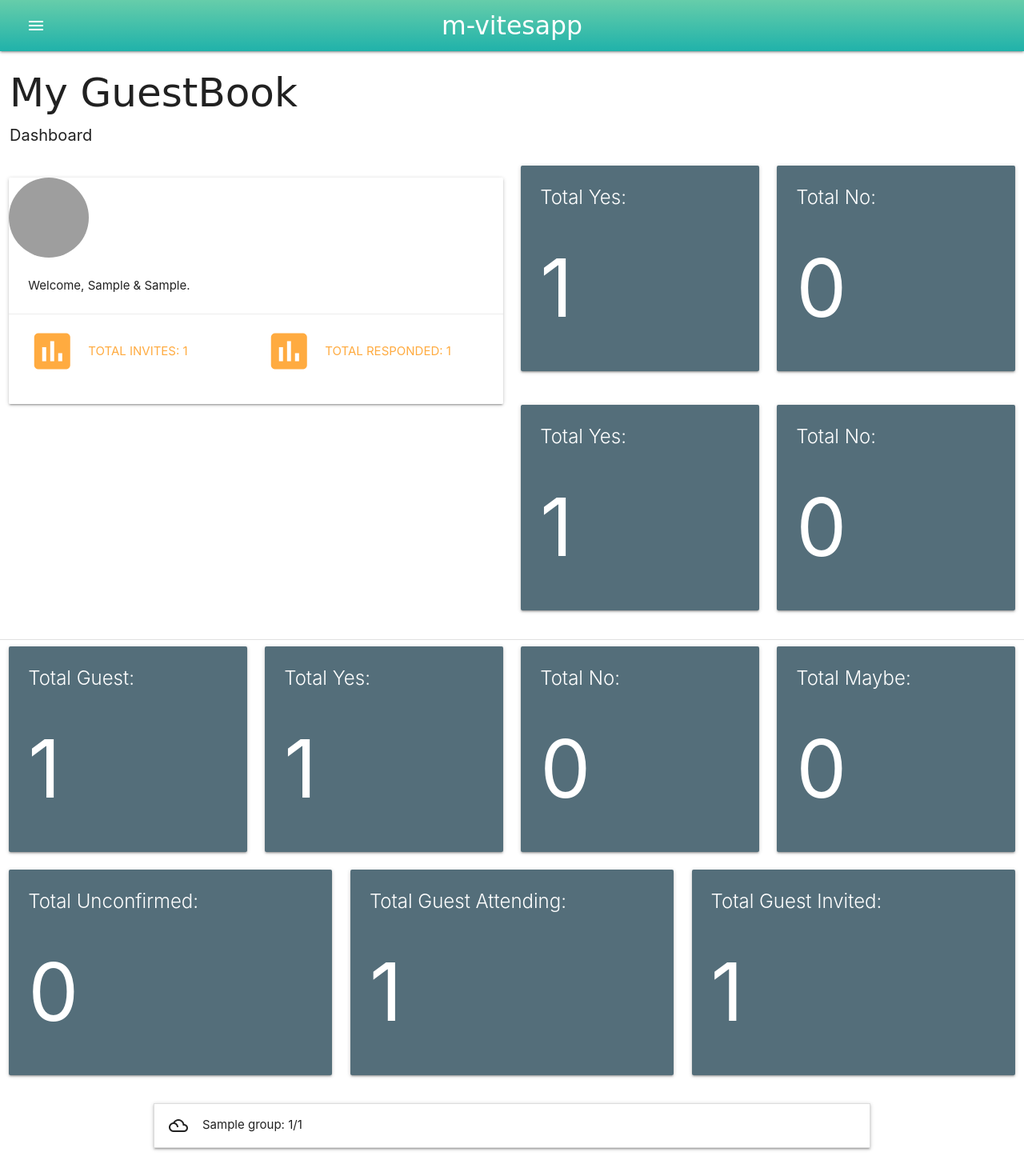
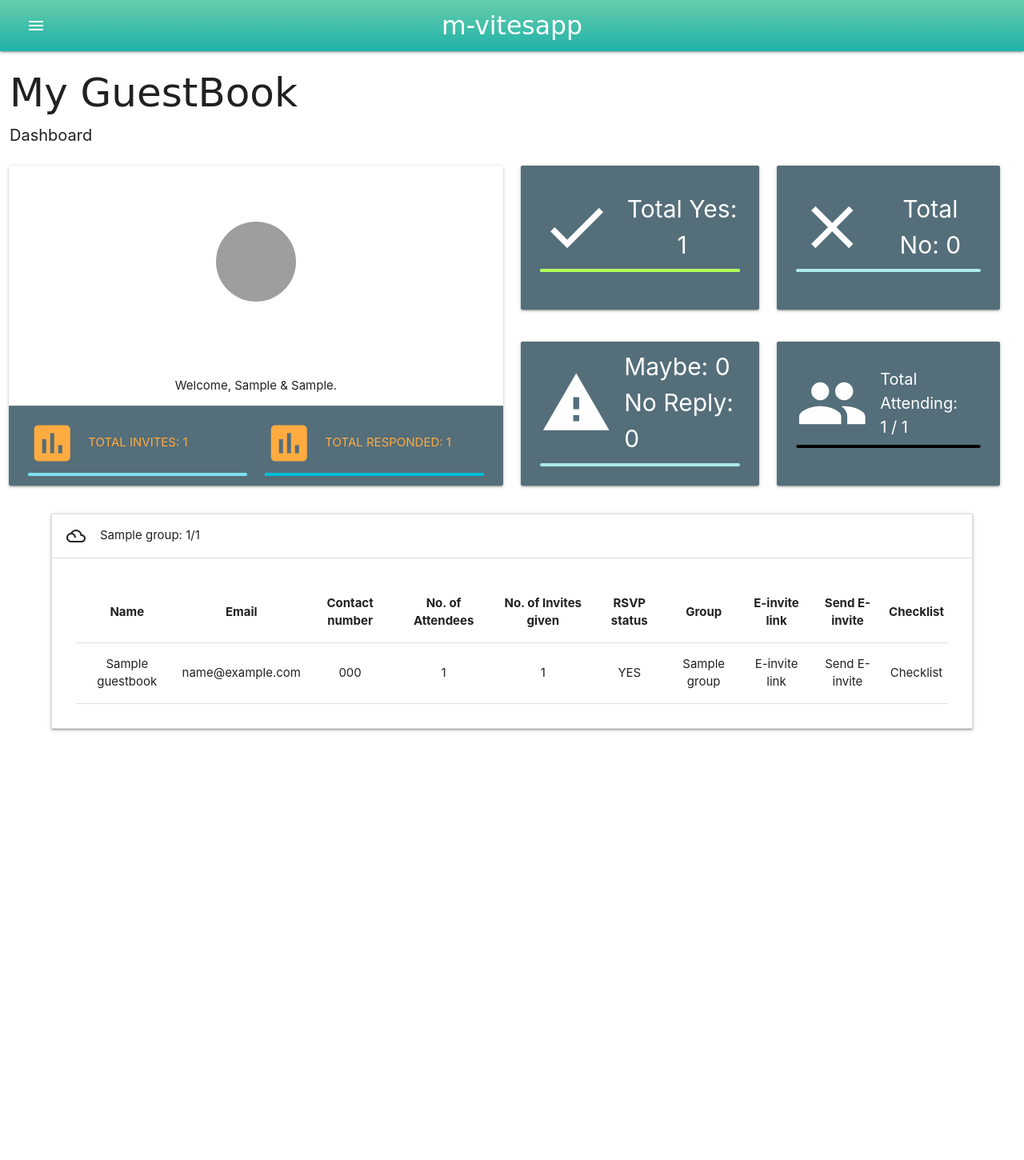
Before and after one commit to itmacronoobs/e-invite, a Django app: page /mvitesapp/guestbook in a window 1280 px wide. Shown: the whole page at 80% size. After the commit the page ends 914 px from the top, so only its background shows below. Run offline with Django 3.2, Linux system fonts and the light colour scheme; tables that the repository leaves empty hold one stand-in row (values such as "Sample post"); some libraries are stand-ins or nearby versions; some web fonts are replaced; grey boxes are pictures that could not be loaded.

Commit message:
guestbook dashboard settled

```diff
--- a/mvites/mvitesapp/static/css/style.css
+++ b/mvites/mvitesapp/static/css/style.css
@@ -1,6 +1,4 @@
-#sum {
-    font-size: 100px !important
-}
+
 
 @-webkit-keyframes fadeIn { from { opacity:0; } to { opacity:1; } }
 @-moz-keyframes fadeIn { from { opacity:0; } to { opacity:1; } }
--- a/mvites/mvitesapp/templates/mvitesapp/guestbook.html
+++ b/mvites/mvitesapp/templates/mvitesapp/guestbook.html
@@ -11,41 +11,50 @@
 
             </div>
 
-<div style="height:600px;">
+
 <div class="row">
 
-    <div class="col s6">
-        <div class="section">
-                <div class="card">
-                        <div class="card-image">
-                          <img id="rounded" src="{%static "img/firsuzy.jif" %}">
+    <div class="col s12 m6 l6">
+
+                <div class="card" style="height:400px;">
+                        <div class="card-image valign-wrapper" style="height:60%;">
+                          <img id="rounded" class="center-block" src="{%static "img/firsuzy.jif" %}">
 
                         </div>
-                        <div class="card-content">
+                        <div class="card-content center" style="height:15%;">
                             {%for customer in customer%}
                           <p>Welcome, {{customer.bride}} & {{customer.groom}}.</p>
                             {% endfor %}
                         </div>
-                        <div class="card-action">
+                        <div class="card-action blue-grey darken-1 " style="height:25%;">
                           <div class="row">
-                              <div class="col s6">
+                              <div class="col l6 s6">
                                 <a class="valign-wrapper"><i class="material-icons medium left">insert_chart</i>Total Invites: {{guest_count}}</a>
+                                <div class="progress cyan">
+                                        <div class="determinate cyan lighten-3" style="width: {{bar_totalinvites}} "></div>
+                                </div>
                               </div>
-                              <div class="col s6">
+                              <div class="col l6 s6">
                                     <a class="valign-wrapper"><i class="material-icons medium left">insert_chart</i>Total Responded: {{total_responded}}</a>
+                                    <div class="progress cyan lighten-3">
+                                            <div class="determinate cyan" style="width: {{bar_totalresponded}} "></div>
+                                    </div>
                                 </div>
+
                           </div>
                         </div>
-                      </div>
-        </div>
+                </div>
 
     </div>
-    <div class="col l6">
-            <div class="row">
-                    <div class="col l6">
-                            <div class="card blue-grey darken-1">
+    <div class="col s12 m6 l6" style="height:400px;">
+            <div class="row no-pad-bot" style="height:50%;">
+                    <div class="col l6"style="min-height:95%;height:95%;width:50%;">
+                            <div class="card blue-grey darken-1 valign-wrapper center"style="min-height:95%;height:95%;" >
                                     <div class="card-content white-text">
-                                        <span class="card-title activator">Total Yes: <br/> <h1 id="sum">{{rsvp_yes}}</h1></span>
+                                        <div class="valign-wrapper"><i class="material-icons large left">check</i><span style="font-size:30px;">Total Yes: {{rsvp_yes}}</span> </div>
+                                        <div class="progress">
+                                                <div class="determinate light-green accent-2" style="width: {{bar_yes}}"></div>
+                                        </div>
                                     </div>
                                     <div class="card-reveal">
                                         <span class="card-title grey-text text-darken-4">Attending<i class="material-icons right">close</i></span>
@@ -55,13 +64,17 @@
                                         {% endif %}
                                         {% endfor %}
                                     </div>
-                                </div>
+                            </div>
                     </div>
-                    <div class="col l6">
-                            <div class="card blue-grey darken-1">
+                    <div class="col l6"style="min-height:95%;height:95%;width:47%;">
+                            <div class="card blue-grey darken-1 valign-wrapper center"style="min-height:95%;height:95%;" >
                                     <div class="card-content white-text">
-                                        <span class="card-title">Total No: <br/> <h1 class="activator"id="sum"> {{rsvp_no}}</h1></span>
+                                            <div class="valign-wrapper"><i class="material-icons large left">close</i><span style="font-size:30px;">Total No: {{rsvp_no}}</span> </div>
+                                            <div class="progress">
+                                                    <div class="determinate red" style="width: {{bar_no}}"></div>
+                                            </div>
                                     </div>
+
                                     <div class="card-reveal">
                                         <span class="card-title grey-text text-darken-4">Attending<i class="material-icons right">close</i></span>
                                         {% for guest in guestbook %}
@@ -70,14 +83,21 @@
                                         {% endif %}
                                         {% endfor %}
                                     </div>
-                                </div>
+                            </div>
                     </div>
-                </div>
-                <div class="row">
-                        <div class="col l6">
-                                <div class="card blue-grey darken-1">
+            </div>
+
+
+
+                <div class="row no-pad-bot" style="height:50%;">
+                        <div class="col l6" style="min-height:95%;height:95%;width:50%;" >
+                                <div class="card blue-grey darken-1 valign-wrapper" style="min-height:95%;height:95%;" >
                                         <div class="card-content white-text">
-                                            <span class="card-title activator">Total Yes: <br/> <h1 id="sum">{{rsvp_yes}}</h1></span>
+                                                <div class="valign-wrapper"><i class="material-icons large left">warning</i><span style="font-size:30px;"> Maybe: {{rsvp_maybe}}<br> No Reply: {{ rsvp_unconfirmed }}</span> </div>
+                                                <div class="progress">
+                                                        <div class="determinate orange" style="width: {{bar_unconfirmed}}"></div>
+                                                        <div class="determinate red" style="width: {{ bar_maybe }}"></div>
+                                                </div>
                                         </div>
                                         <div class="card-reveal">
                                             <span class="card-title grey-text text-darken-4">Attending<i class="material-icons right">close</i></span>
@@ -87,12 +107,17 @@
                                             {% endif %}
                                             {% endfor %}
                                         </div>
-                                    </div>
+                                </div>
                         </div>
-                        <div class="col l6">
-                                <div class="card blue-grey darken-1">
+                        <div class="col l6" style="min-height:95%;height:95%;width:47%;">
+                                <div class="card blue-grey darken-1 valign-wrapper" style="min-height:95%;height:95%;">
                                         <div class="card-content white-text">
-                                            <span class="card-title">Total No: <br/> <h1 class="activator"id="sum"> {{rsvp_no}}</h1></span>
+                                                <div class="valign-wrapper"><i class="material-icons large left">people</i>
+                                                    <span style="font-size:20px;">Total Attending: <br>{{ guest_attending.total }} / {{guest_invited.total}}</span>
+                                                </div>
+                                                <div class="progress white">
+                                                        <div class="determinate black" style="width: {{bar_attending}}"></div>
+                                                </div>
                                         </div>
                                         <div class="card-reveal">
                                             <span class="card-title grey-text text-darken-4">Attending<i class="material-icons right">close</i></span>
@@ -109,120 +134,15 @@
 
 </div>
 
-</div>
-
-<div class="divider"></div>
-
-
-
-  <div class="row">
-        <div class="col s3">
-            <div class="card blue-grey darken-1">
-                <div class="card-content white-text">
-                    <span class="card-title activator">Total Guest: <br/> <h1 id="sum">{{guest_count}}</h1> </span>
-                </div>
-                <div class="card-reveal">
-                    <span class="card-title grey-text text-darken-4">Attending<i class="material-icons right">close</i></span>
-                    {% for guest in guestbook %}
-                    <p>{{guest.name}}</p>
-                    {% endfor %}
-                </div>
-            </div>
-        </div>
-        <div class="col s3">
-            <div class="card blue-grey darken-1">
-                <div class="card-content white-text">
-                    <span class="card-title activator">Total Yes: <br/> <h1 id="sum">{{rsvp_yes}}</h1></span>
-                </div>
-                <div class="card-reveal">
-                    <span class="card-title grey-text text-darken-4">Attending<i class="material-icons right">close</i></span>
-                    {% for guest in guestbook %}
-                    {% if guest.rsvp.status == "YES" %}
-                    <p>{{guest.name}}</p>
-                    {% endif %}
-                    {% endfor %}
-                </div>
-            </div>
-        </div>
-        <div class="col s3">
-            <div class="card blue-grey darken-1">
-                <div class="card-content white-text">
-                    <span class="card-title">Total No: <br/> <h1 class="activator"id="sum"> {{rsvp_no}}</h1></span>
-                </div>
-                <div class="card-reveal">
-                    <span class="card-title grey-text text-darken-4">Attending<i class="material-icons right">close</i></span>
-                    {% for guest in guestbook %}
-                    {% if guest.rsvp.status == "NO" %}
-                    <p>{{guest.name}}</p>
-                    {% endif %}
-                    {% endfor %}
-                </div>
-            </div>
-        </div>
-        <div class="col s3">
-            <div class="card blue-grey darken-1">
-                <div class="card-content white-text">
-                    <span class="card-title">Total Maybe: <br/> <h1 class="activator" id="sum"> {{rsvp_maybe}}</h1></span>
-                </div>
-                <div class="card-reveal">
-                    <span class="card-title grey-text text-darken-4">Attending<i class="material-icons right">close</i></span>
-                    {% for guest in guestbook %}
-                    {% if guest.rsvp.status == "MAYBE" %}
-                    <p>{{guest.name}}</p>
-                    {% endif %}
-                    {% endfor %}
-                </div>
-            </div>
-        </div>
-        <div class="col s4">
-            <div class="card blue-grey darken-1">
-                <div class="card-content white-text">
-                    <span class="card-title">Total Unconfirmed: <br/> <h1 class="activator" id="sum"> {{rsvp_unconfirmed}}</h1></span>
-                </div>
-                <div class="card-reveal">
-                    <span class="card-title grey-text text-darken-4">Attending<i class="material-icons right">close</i></span>
-                    {% for guest in guestbook %}
-                    {% if guest.rsvp.status == "UNCONFIRMED" %}
-                    <p>{{guest.name}}</p>
-                    {% endif %}
-                    {% endfor %}
-                </div>
-            </div>
-        </div>
-        <div class="col s4">
-            <div class="card blue-grey darken-1">
-                <div class="card-content white-text">
-                    <span class="card-title">Total Guest Attending: <br/> <h1 class="activator" id="sum"> {{guest_attending.total}}</h1></span>
-                </div>
-                <div class="card-reveal">
-                    <span class="card-title grey-text text-darken-4">Guests Attending<i class="material-icons right">close</i></span>
-                    {% for guest in guestbook %}
-                    <p>{{guest.name}}: {{guest.no_of_guests_attending}}/{{guest.no_of_guests_invited}}</p>
-                    {% endfor %}
-                </div>
-            </div>
-        </div>
-        <div class="col s4">
-            <div class="card blue-grey darken-1">
-                <div class="card-content white-text">
-                    <span class="card-title">Total Guest Invited: <br/> <h1 class="activator" id="sum"> {{guest_invited.total}}</span>
-                </div>
-                <div class="card-reveal">
-                        <span class="card-title grey-text text-darken-4">Guests Invited<i class="material-icons right">close</i></span>
-                        {% for guest in guestbook %}
-                        <p>{{guest.name}}: {{guest.no_of_guests_invited}}</p>
-                        {% endfor %}
-                </div>
-            </div>
-        </div>
-    </div>
-
-<div class="container">
+<div style="width:90%;"class="container">
     <ul class="collapsible">
         {% for group in group %}
-
+        {% if group.id == 1 %}
+        <li class="active">
+        {% else %}
         <li>
-            <div class="collapsible-header"><i class="material-icons">filter_drama</i>{{group.name}}: {{group.total}}/{{group.total_invite}}</div>
+        {%endif%}
+            <div class="collapsible-header"><i class="material-icons">filter_drama</i> {{group.name}}: {{group.total}}/{{group.total_invite}}</div>
             <div class="collapsible-body">
                 <table class="centered">
                     <thead>
--- a/mvites/mvitesapp/views.py
+++ b/mvites/mvitesapp/views.py
@@ -124,6 +124,8 @@ def guestbook(request):
     customer = Customer.objects.all().order_by('-id')
     guestbook = Guestbook.objects.all().order_by('-id')
     guest_count = Guestbook.objects.all().count()
+    guest_attending1 = list(Guestbook.objects.aggregate(total = Sum('no_of_guests_attending')).values())[0]
+    guest_invited1 = list(Guestbook.objects.aggregate(total = Sum('no_of_guests_invited')).values())[0]
     guest_attending = Guestbook.objects.aggregate(total = Sum('no_of_guests_attending'))
     guest_invited = Guestbook.objects.aggregate(total = Sum('no_of_guests_invited'))
     rsvp_yes = Guestbook.objects.filter(rsvp__status='YES').count()
@@ -132,6 +134,16 @@ def guestbook(request):
     rsvp_unconfirmed = Guestbook.objects.filter(rsvp__status='UNCONFIRMED').count()
 
     total_responded = guest_count - rsvp_unconfirmed
+    rsvp_maybeplusunconfirmed = rsvp_maybe + rsvp_unconfirmed
+
+    bar_totalinvites = str(round(total_responded/guest_count,3)*100) + "%"
+    bar_totalresponded = str(round(total_responded/guest_count,3)*100) + "%"
+    bar_yes = str(round(rsvp_yes/guest_count,3)*100) + "%"
+    bar_no = str(round(rsvp_no/guest_count,3)*100) + "%"
+    bar_maybe = str(round(rsvp_maybe/guest_count,3)*100) + "%"
+    bar_unconfirmed = str(round(rsvp_unconfirmed/guest_count,3)*100+round(rsvp_maybe/guest_count,3)*100) + "%"
+
+    bar_attending = str(round(guest_attending1/guest_invited1,3)*100) + "%"
 
     context = {
         'total_responded': total_responded ,
@@ -145,7 +157,15 @@ def guestbook(request):
         'rsvp_unconfirmed': rsvp_unconfirmed,
         'guest_attending' : guest_attending,
         'guest_invited' : guest_invited,
-        'group' : group
+        'group' : group,
+        'rsvp_maybeplusunconfirmed' : rsvp_maybeplusunconfirmed,
+        'bar_totalinvites' : bar_totalinvites,
+        'bar_totalresponded' : bar_totalresponded,
+        'bar_yes' : bar_yes,
+        'bar_no' : bar_no,
+        'bar_maybe' : bar_maybe,
+        'bar_unconfirmed' : bar_unconfirmed,
+        'bar_attending' : bar_attending
 	}
 
     return render(request,'mvitesapp/guestbook.html',context)
```
